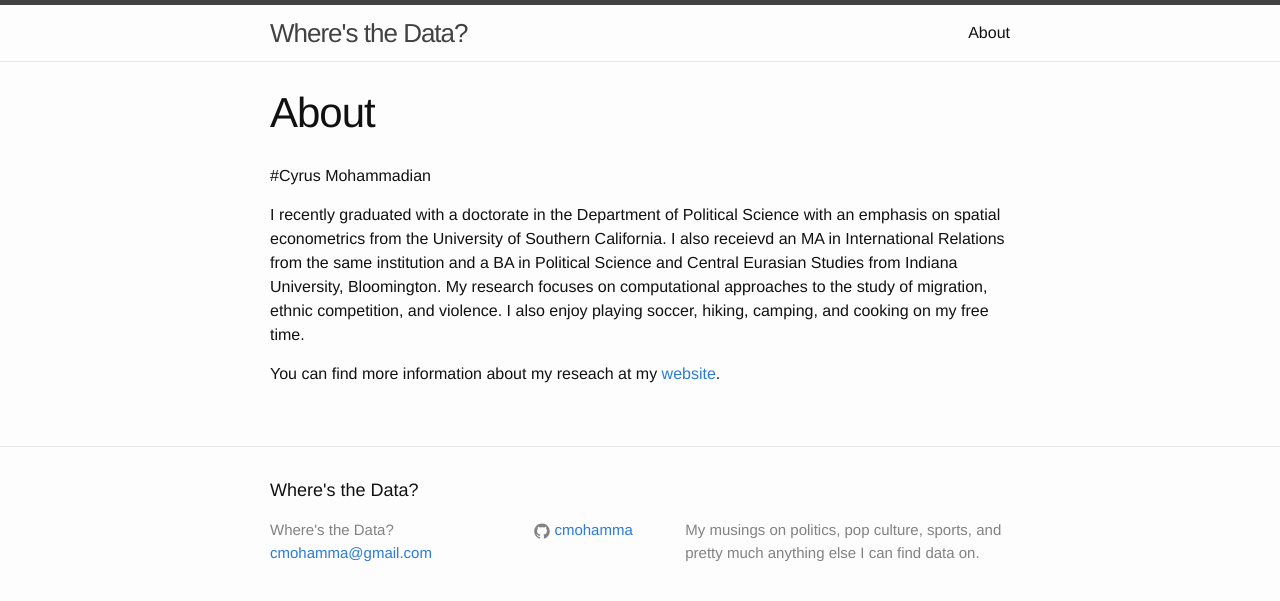
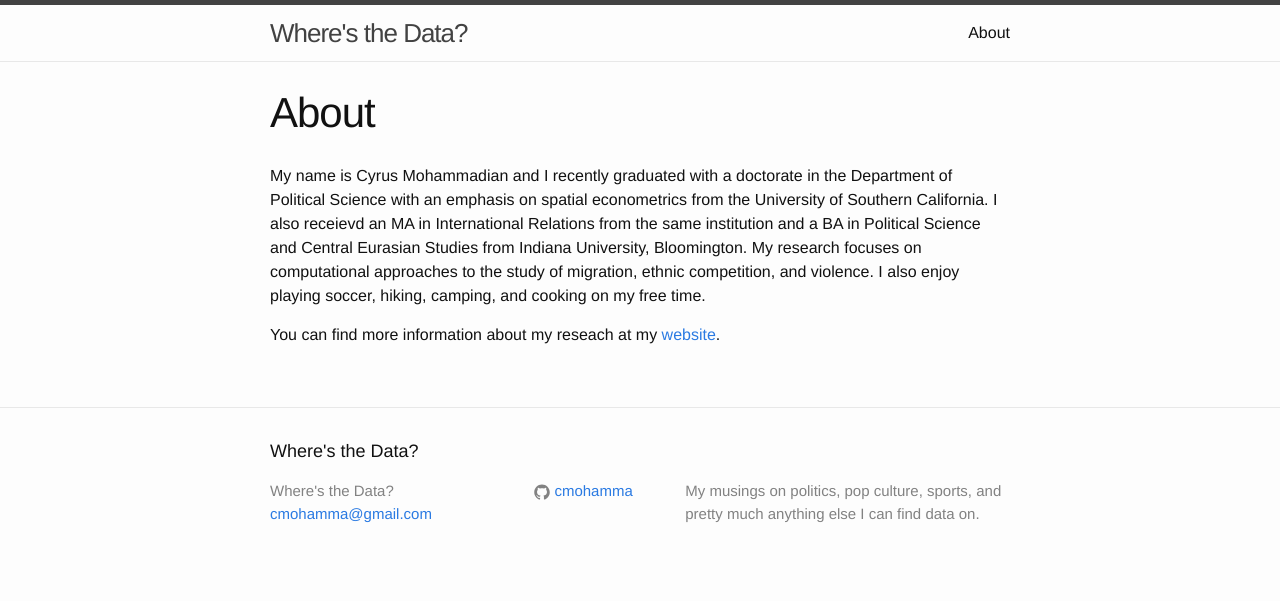
Before and after one commit to yihui/blogdown-jekyll, a Jekyll site: the page built from about.md, in a window 1280 px wide. Shown: the top 601 px of the page. Built offline with Jekyll 4.4.1, drawn with Linux system fonts in a browser that asks for light colours.

Commit message:
new stuff

```diff
--- a/_source/2016-08-12-treefortbnb.Rmd
+++ b/_source/2016-08-12-treefortbnb.Rmd
@@ -1,5 +1,5 @@
 ---
-layout:  post
+layout: post
 title: "The Priceonomics Data Puzzle: TreefortBnb"
 comments:  false
 published:  true
--- a/about.md
+++ b/about.md
@@ -3,8 +3,7 @@
 title: About
 permalink: /about/
 ---
-#Cyrus Mohammadian
 
-I recently graduated with a doctorate in the Department of Political Science with an emphasis on spatial econometrics from the University of Southern California. I also receievd an MA in International Relations from the same institution and a BA in Political Science and Central Eurasian Studies from Indiana University, Bloomington. My research focuses on computational approaches to the study of migration, ethnic competition, and violence. I also enjoy playing soccer, hiking, camping, and cooking on my free time.
+My name is Cyrus Mohammadian and I recently graduated with a doctorate in the Department of Political Science with an emphasis on spatial econometrics from the University of Southern California. I also receievd an MA in International Relations from the same institution and a BA in Political Science and Central Eurasian Studies from Indiana University, Bloomington. My research focuses on computational approaches to the study of migration, ethnic competition, and violence. I also enjoy playing soccer, hiking, camping, and cooking on my free time.
 
 You can find more information about my reseach at my [website](http://www.cyrusmohammadian.com).
```
Also changed, not shown: _posts/2016-08-12-treefortbnb.md (+1 -1 lines).
